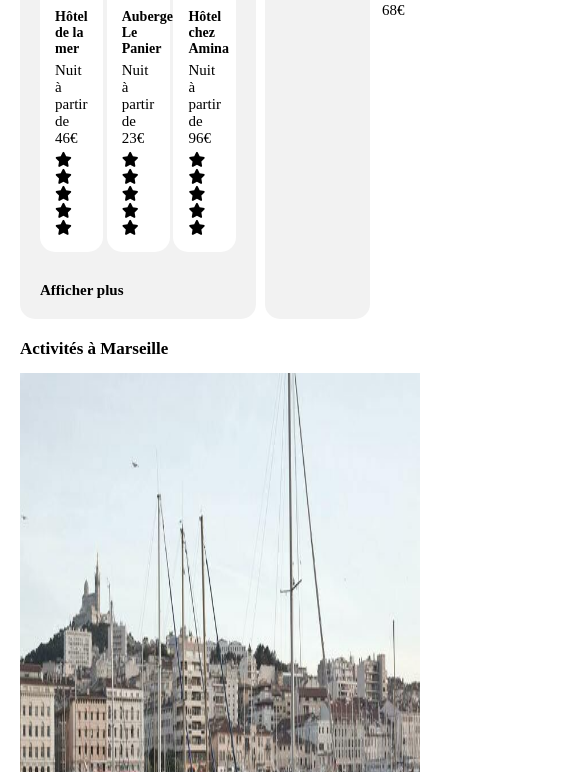
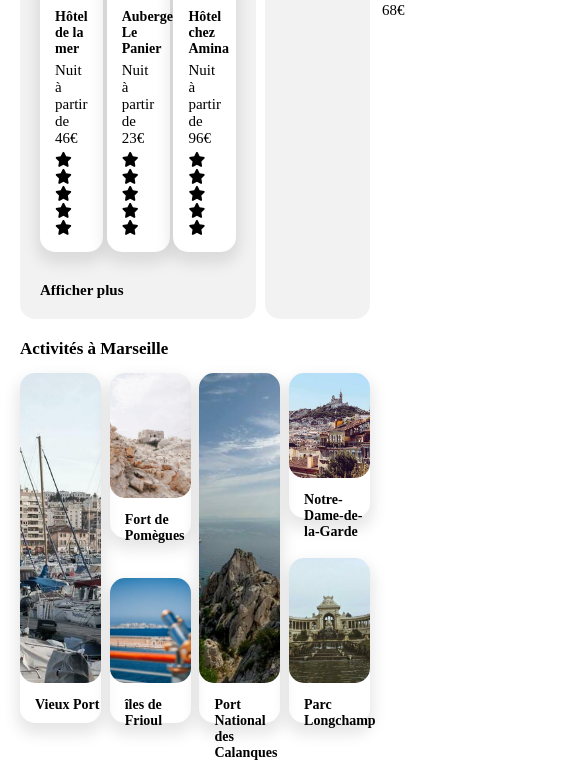
Before and after one commit to Thanystos/Projet_2_OC_2022, a website: page index.html in a window 390 px wide. Shown: the part 1228-2000 px from the top of the page, 585 px wide, since content can reach past the window. Drawn offline with Linux system fonts and the light colour scheme; a web font is replaced by a local one.

Commit message:
- La partie "activités à Marseille" est terminée sur tablette et écan pc
- Ajout d'un box-shadow sur plusieurs de mes blocs

```diff
--- a/css/booki.css
+++ b/css/booki.css
@@ -194,6 +194,7 @@ section {
 
 .filter button:nth-child(2n):hover {
     background-color: #DEEBFF;
+    cursor: pointer;
 }
 
 .availablity button {
@@ -247,6 +248,8 @@ section {
     padding: 5px;
     margin: 10px 0 10px 0;
     border-radius: 15px;
+    -webkit-box-shadow: 0px 8px 15px 3px rgba(0,0,0,0.1);
+    box-shadow: 0px 8px 15px 3px rgba(0,0,0,0.1);
 }
 
 .result {
@@ -292,11 +295,11 @@ section {
 .popular-result {
     display: flex;
     flex-direction: row;
-    background-color: white;
     height: auto;
     padding: 5px;
     margin: 10px 0 10px 0;
     border-radius: 15px;
+    width: 100%;
 }
 
 .popular-result p {
@@ -333,16 +336,72 @@ section {
 
 
 
-.activity-list .first {
-    width: 400px;
-    height: 700px;
+.activity-list {
+    height: 350px;
+    display: flex;
+    flex-wrap: wrap;
+    justify-content: space-between;
 }
 
-.activity-list .img-first {
-    width: 400px;
-    height: 700px;
-    object-fit:fill;
+.activity-list div {
+    width: 23.125%;
 }
+
+.activity-list div:not(.first-column-activity, .second-column-activity) {
+    -webkit-box-shadow: 0px 8px 15px 3px rgba(0,0,0,0.1);
+    box-shadow: 0px 8px 15px 3px rgba(0,0,0,0.1);
+    border-radius: 15px;
+}
+
+.activity-list img {
+    width: 100%;
+    object-fit: cover;
+    border-radius: 15px;
+}
+
+.activity-list h2 {
+    height: 40px;
+    margin: 0px;
+    padding: 10px 0 0 15px;
+    font-size: 14px;
+}
+
+.activity-list .first-activity, .activity-list .fourth-activity {
+    height: 350px;
+}
+
+.activity-list .first-activity-img, .activity-list .fourth-activity-img {
+    height: 310px;
+}
+
+.first-column-activity, .second-column-activity {
+    height: 350px;
+    display: flex;
+    flex-direction: column;
+    justify-content: space-between;
+}
+
+.first-column-activity div, .second-column-activity div {
+    width: 100%;
+}
+
+.activity-list .second-activity, .activity-list .sixth-activity {
+    height: 165px;
+}
+
+.activity-list .second-activity-img, .activity-list .sixth-activity-img {
+    height: 125px;
+}
+
+.activity-list .third-activity, .activity-list .fifth-activity {
+    height: 145px;
+}
+
+.activity-list .third-activity-img, .activity-list .fifth-activity-img {
+    height: 105px;
+}
+
+
 
 
 
@@ -408,6 +467,10 @@ section {
 
     .filter div {
         margin-bottom: 10px;
+    }
+
+    .activity-list h2 {
+        padding-top: 2px;
     }
 }
 
--- a/index.html
+++ b/index.html
@@ -237,9 +237,34 @@
             <section class="activity">
                 <h1>Activités à Marseille</h1>
                 <div class="activity-list">
-                    <div class="first"><img class="img-first" src="assets/activites/4_small/reno-laithienne-QUgJhdY5Fyk-unsplash.jpg" alt="Le port de Marseille" /></div>
-                    <p><img src="assets/activites/4_small/paul-hermann-QFTrLdQIRhI-unsplash.jpg" alt="Le port de Marseille" /></p>
-                    <p><img src="assets/activites/4_small/kevin-hikari-rV_Qd1l-VXg-unsplash.jpg" alt="Le port de Marseille" /></p>
+                    <div class="first-activity">
+                        <img class="first-activity-img" src="assets/activites/4_small/reno-laithienne-QUgJhdY5Fyk-unsplash.jpg" alt="Le port de Marseille" />
+                        <h2>Vieux Port</h2>
+                    </div>
+                    <div class="first-column-activity">
+                        <div class="second-activity">
+                            <img class="second-activity-img" src="assets/activites/4_small/paul-hermann-QFTrLdQIRhI-unsplash.jpg" alt="Le port de Marseille" />
+                            <h2>Fort de Pomègues</h2>
+                        </div>
+                        <div class="third-activity">
+                            <img class="third-activity-img" src="assets/activites/4_small/kevin-hikari-rV_Qd1l-VXg-unsplash.jpg" alt="Le port de Marseille" />
+                            <h2>îles de Frioul</h2>
+                        </div>
+                    </div>
+                    <div class="fourth-activity">
+                        <img class="fourth-activity-img" src="assets/activites/4_small/kilyan-sockalingum-NR8-cBCN3aI-unsplash.jpg" alt="Le port de Marseille" />
+                        <h2>Port National des Calanques</h2>
+                    </div>
+                    <div class="second-column-activity">
+                        <div class="fifth-activity">
+                            <img class="fifth-activity-img" src="assets/activites/4_small/florian-wehde-xW9e8gdotxI-unsplash.jpg" alt="Le port de Marseille" />
+                            <h2>Notre-Dame-de-la-Garde</h2>
+                        </div>
+                        <div class="sixth-activity">
+                            <img class="sixth-activity-img" src="assets/activites/4_small/lena-paulin-wH2-EJoDcV0-unsplash.jpg" alt="Le port de Marseille" />
+                            <h2>Parc Longchamp</h2>
+                        </div>
+                    </div>
                 </div>
             </section>
         </main>
```
